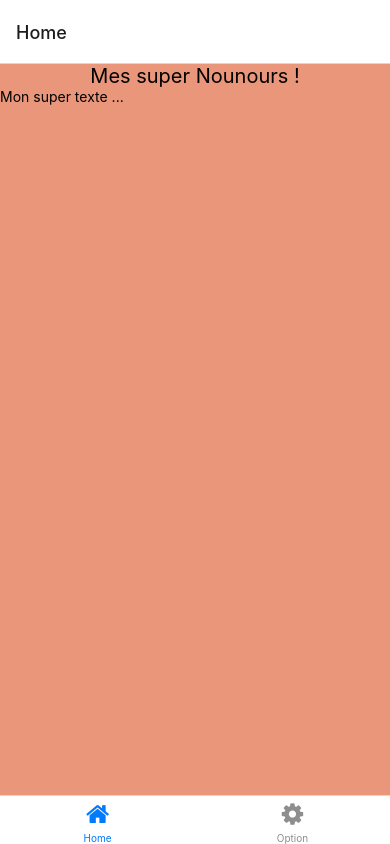
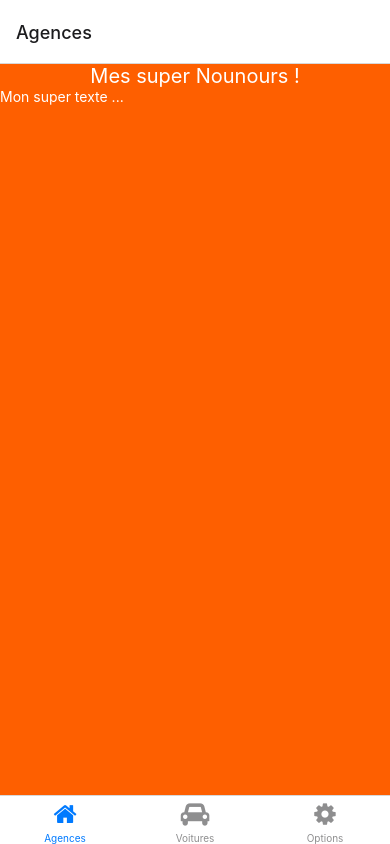
Before and after one commit to AugustinGiraudier/VroumExpress, a React Native app: screen /Agences in a window 390 px wide. Built offline with nearby package versions, Linux system fonts and the light colour scheme.

Commit message:
ajout pages agences, voitures, option

```diff
--- a/navigation/Navigation.tsx
+++ b/navigation/Navigation.tsx
@@ -1,5 +1,5 @@
 import { NavigationContainer } from "@react-navigation/native";
-import HomeScreen from "../screens/HomeScreen";
+import AgenceScreen from "../screens/AgenceScreen";
 import { createBottomTabNavigator } from "@react-navigation/bottom-tabs";
 import OptionScreen from "../screens/OptionScreen";
 import Icon from 'react-native-vector-icons/FontAwesome';
@@ -7,19 +7,27 @@ import React from "react";
 
 export default function Navigation() {
     const BottomTabNavigator = createBottomTabNavigator();
+
     return (
         <NavigationContainer>
             <BottomTabNavigator.Navigator initialRouteName="Home">
-                <BottomTabNavigator.Screen name="Home" component={HomeScreen}
+                <BottomTabNavigator.Screen name="Agences" component={AgenceScreen}
                    options={{
-                       title: 'Home',
+                       title: 'Agences',
                        tabBarIcon: ({ color, size }) => (
                            <Icon name="home" color={color} size={size} />
                        ),
                    }}/>
-                <BottomTabNavigator.Screen name="Option" component={OptionScreen}
+                <BottomTabNavigator.Screen name="Voitures" component={OptionScreen}
                    options={{
-                       title: 'Option',
+                       title: 'Voitures',
+                       tabBarIcon: ({ color, size }) => (
+                           <Icon name="car" color={color} size={size} />
+                       ),
+                   }}/>
+                <BottomTabNavigator.Screen name="Options" component={OptionScreen}
+                   options={{
+                       title: 'Options',
                        tabBarIcon: ({ color, size }) => (
                            <Icon name="cog" color={color} size={size} />
                        ),
--- a/screens/HomeScreen.tsx
+++ b/screens/AgenceScreen.tsx
@@ -1,13 +1,13 @@
 import React from 'react';
 import { StyleSheet, Text, View } from 'react-native';
 
-export default function HomeScreen() {
+export default function AgenceScreen() {
     return (
       <View style={styles.container}>
         <View style={styles.centered}>
-          <Text style={styles.title}>Mes super Nounours !</Text>
+          <Text style={[styles.title,styles.text]}>Mes super Nounours !</Text>
         </View>
-        <Text>Mon super texte ...</Text>
+        <Text style={styles.text}>Mon super texte ...</Text>
       </View>
     )
   };
@@ -15,12 +15,15 @@ export default function HomeScreen() {
   const styles = StyleSheet.create({
     container: {
       flex: 1,
-      backgroundColor: "darksalmon",
+      backgroundColor: "#FE5F00",
     },
     centered: {
       alignItems: "center"
     },
     title: {
       fontSize: 20
-    }
+    },
+      text:{
+          color:"white"
+      }
   });
--- a/screens/OptionScreen.tsx
+++ b/screens/OptionScreen.tsx
@@ -5,9 +5,9 @@ export default function OptionScreen() {
     return (
       <View style={styles.container}>
         <View style={styles.centered}>
-          <Text style={styles.title}>Option</Text>
+          <Text style={[styles.title,styles.text]}>Option</Text>
         </View>
-        <Text>Page d'options</Text>
+        <Text style={styles.text}>Page d'options</Text>
       </View>
     )
   };
@@ -15,12 +15,15 @@ export default function OptionScreen() {
   const styles = StyleSheet.create({
     container: {
       flex: 1,
-      backgroundColor: "darksalmon",
+      backgroundColor: "#FE5F00",
     },
     centered: {
       alignItems: "center"
     },
     title: {
       fontSize: 20
-    }
+    },
+      text:{
+        color:"white"
+      }
   });
```
